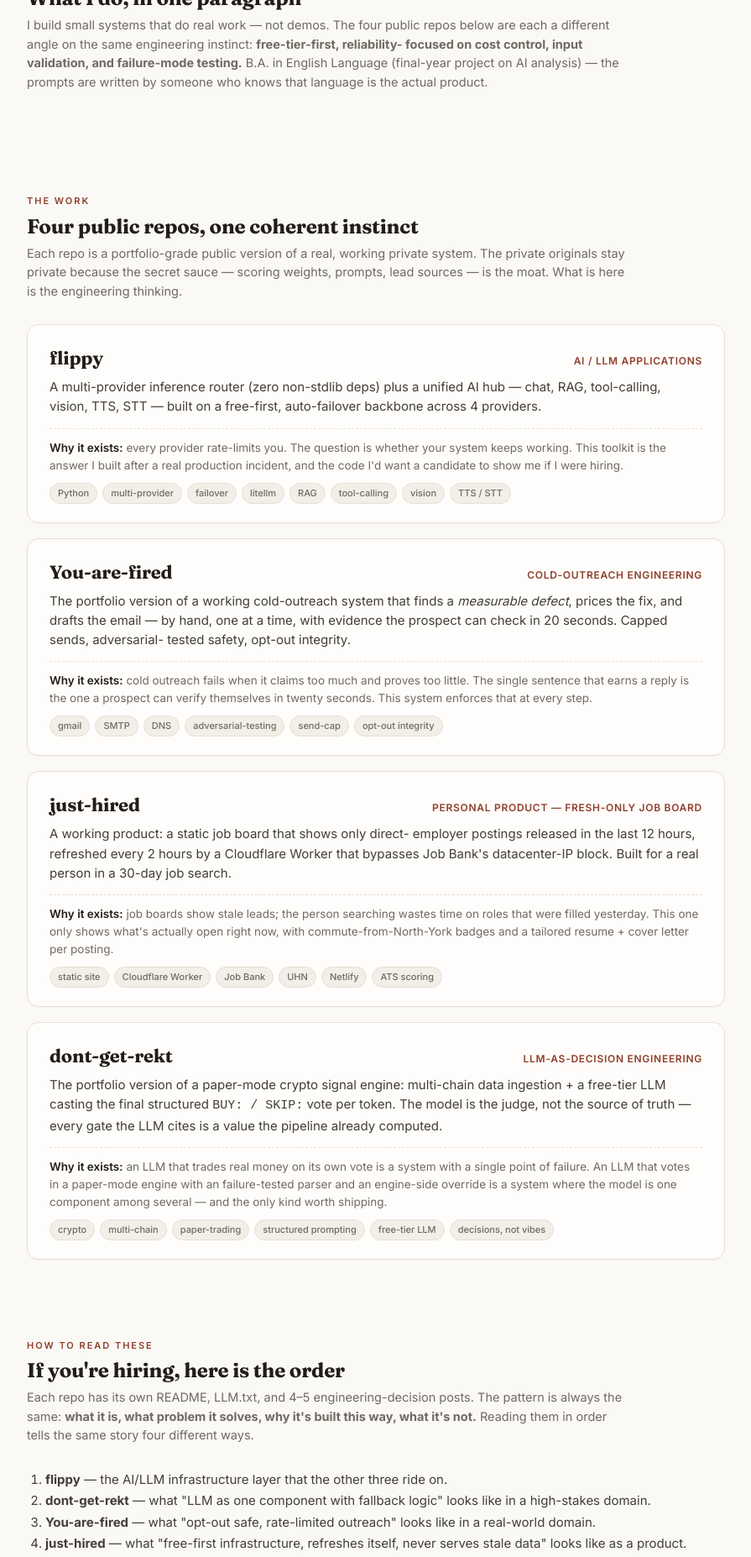
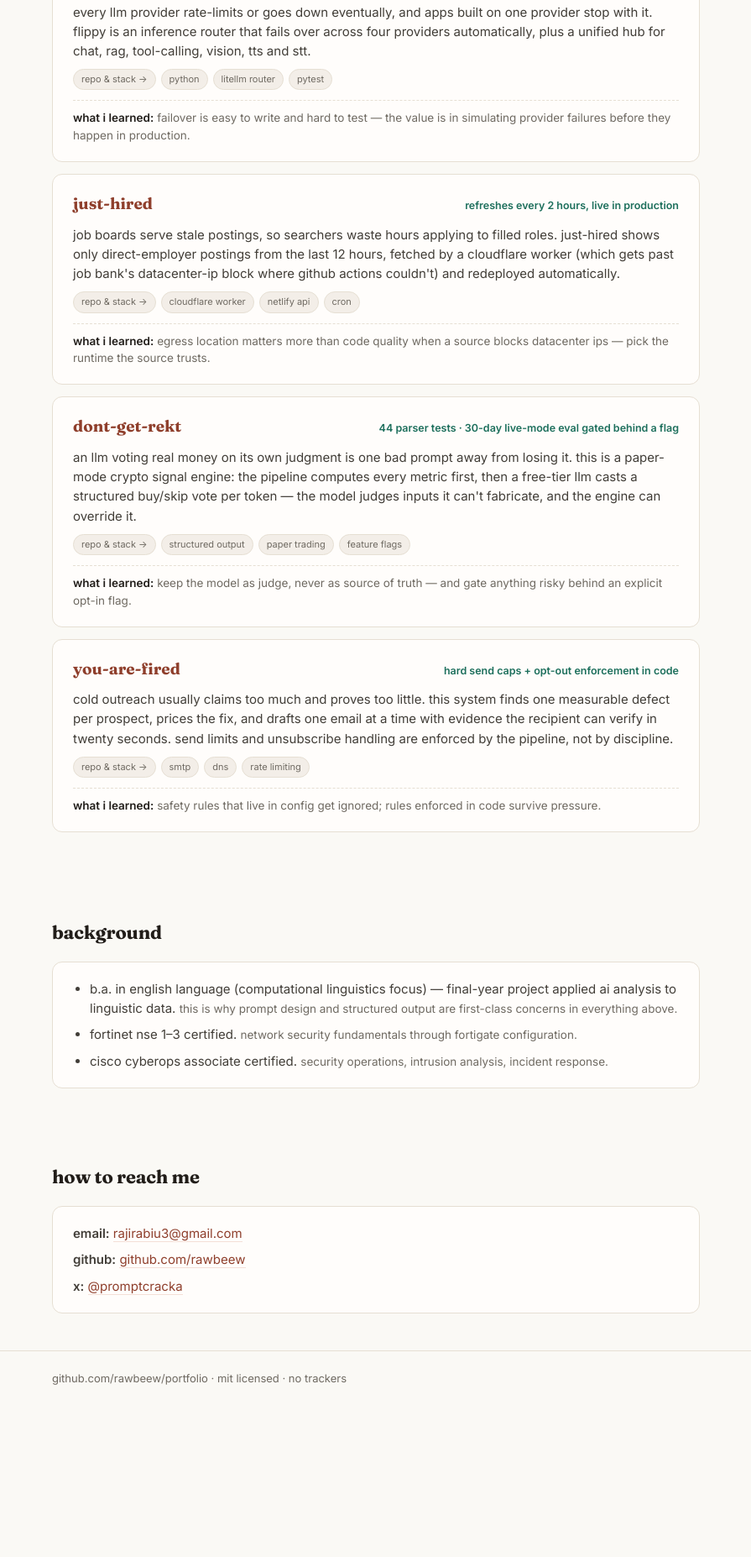
Before and after one commit to Rawbeew/portfolio, a plain HTML site: page index.html in a window 1280 px wide. Shown: the part 516-2370 px from the top of the page at 84% size, without its empty margins (192-1087 px from the left). After the commit the page ends 2201 px from the top, so only its background shows below. Drawn offline with Linux system fonts and the light colour scheme.

Commit message:
portfolio: recruiter-first rewrite — what i build, background, contact, now-section

```diff
--- a/index.html
+++ b/index.html
@@ -3,18 +3,18 @@
 <head>
 <meta charset="UTF-8">
 <meta name="viewport" content="width=device-width, initial-scale=1.0">
-<title>Raji Muhammed Robiu — LLM Systems Engineer | Computational Linguistics + Failure-Aware Routing</title>
-<meta name="description" content="Personal portfolio of Raji Muhammed Robiu — AI/LLM applications, cold-outreach engineering, and LLM-as-decision systems. All four public repos in one place.">
+<title>raji muhammed robiu — ai/llm engineer</title>
+<meta name="description" content="Raji Muhammed Robiu builds AI/LLM applications — multi-provider routing, job-data pipelines, and paper-mode decision engines. Public repos, background, and contact.">
 <meta name="author" content="Raji Muhammed Robiu">
-<meta property="og:title" content="Raji Muhammed Robiu — AI/LLM engineer">
-<meta property="og:description" content="AI/LLM applications, cold-outreach engineering, LLM-as-decision systems. Four public portfolios.">
+<meta property="og:title" content="raji muhammed robiu — ai/llm engineer">
+<meta property="og:description" content="what i build, how i got here, how to reach me.">
 <meta property="og:type" content="website">
 <link rel="preconnect" href="https://fonts.googleapis.com">
 <link rel="preconnect" href="https://fonts.gstatic.com" crossorigin>
-<link href="https://fonts.googleapis.com/css2?family=Inter:wght@400;500;600;700&family=Fraunces:opsz,wght@9..144,500;9..144,700&display=swap" rel="stylesheet">
+<link href="https://fonts.googleapis.com/css2?family=Inter:wght@400;500;600&family=Fraunces:opsz,wght@9..144,500;9..144,700&display=swap" rel="stylesheet">
 <style>
   :root{
-    --canvas:#faf9f5; --card:#fffdfb; --ink:#211d19; --ink-2:#2b2621;
+    --canvas:#faf9f5; --card:#fffdfb; --ink:#211d19;
     --body:#423e38; --mut:#6f6a62; --hair:#e6dfd3;
     --coral:#B5503A; --coral-deep:#8f3f2c; --coral-soft:#f4dfd7;
     --green:#1d6f5c; --green-soft:#effaf5; --green-bord:#bfe3d2;
@@ -27,114 +27,76 @@
     background:var(--canvas); color:var(--body); line-height:1.55;
     -webkit-font-smoothing:antialiased;
   }
-  .wrap{max-width:880px;margin:0 auto;padding:0 24px}
+  .wrap{max-width:820px;margin:0 auto;padding:0 24px}
 
-  /* HERO */
   header{
     background:linear-gradient(180deg,var(--ink) 0%,#16130f 100%);
-    color:#f3eee6; padding:64px 0 56px; position:relative; overflow:hidden;
+    color:#f3eee6; padding:56px 0 48px; position:relative; overflow:hidden;
   }
   header::before{
     content:""; position:absolute; inset:0;
-    background:radial-gradient(circle at 80% 30%,rgba(181,80,58,0.25),transparent 50%);
+    background:radial-gradient(circle at 80% 30%,rgba(181,80,58,0.22),transparent 50%);
     pointer-events:none;
-  }
-  header .kicker{
-    color:#e39b83; font-weight:600; letter-spacing:.16em;
-    text-transform:uppercase; font-size:12px; margin-bottom:14px;
   }
   header h1{
     font-family:'Fraunces',Georgia,serif; font-weight:700;
-    font-size:42px; line-height:1.15; margin:0 0 14px;
-    color:#f3eee6; letter-spacing:-.01em;
+    font-size:40px; line-height:1.15; margin:0 0 12px;
+    color:#f3eee6; letter-spacing:-.01em; text-transform:lowercase;
   }
   header .lede{
-    font-size:17px; line-height:1.55; color:#d8d2c5;
-    max-width:680px;
+    font-size:17px; line-height:1.55; color:#d8d2c5; max-width:660px;
   }
   header .lede strong{color:#f3eee6; font-weight:600}
+  header .now{
+    margin-top:20px; padding-top:16px; border-top:1px solid rgba(243,238,230,.18);
+    font-size:14px; color:#bdb6a6; max-width:660px;
+  }
+  header .now b{color:#e39b83; font-weight:600}
 
-  /* SECTIONS */
-  section{padding:48px 0}
+  section{padding:44px 0}
   h2{
     font-family:'Fraunces',serif; font-weight:700;
-    font-size:24px; line-height:1.25; color:var(--ink);
-    margin:0 0 6px; letter-spacing:-.01em;
-  }
-  h2 .eyebrow{
-    display:block; font-family:'Inter',sans-serif; font-weight:600;
-    font-size:11px; letter-spacing:.18em; text-transform:uppercase;
-    color:var(--coral-deep); margin-bottom:8px;
-  }
-  .secsub{
-    color:var(--mut); font-size:14.5px; margin:0 0 28px; max-width:720px;
+    font-size:22px; color:var(--ink); margin:0 0 18px;
+    letter-spacing:-.01em; text-transform:lowercase;
   }
 
-  /* REPO CARDS */
-  .repos{display:grid; gap:18px; margin-top:24px}
-  .repo{
-    background:var(--card); border:1px solid var(--hair); border-radius:14px;
-    padding:22px 26px; box-shadow:0 1px 0 rgba(33,29,25,0.02);
-    transition:transform .14s ease, box-shadow .14s ease, border-color .14s ease;
+  .proj{
+    background:var(--card); border:1px solid var(--hair); border-radius:12px;
+    padding:20px 24px; margin-bottom:14px;
   }
-  .repo:hover{
-    transform:translateY(-1px);
-    border-color:#d9d0bf;
-    box-shadow:0 4px 16px rgba(33,29,25,0.06);
+  .proj .head{display:flex; justify-content:space-between; gap:12px; flex-wrap:wrap; align-items:baseline}
+  .proj h3{font-family:'Fraunces',serif; font-size:19px; margin:0; text-transform:lowercase}
+  .proj h3 a{color:var(--coral-deep); text-decoration:none}
+  .proj h3 a:hover{text-decoration:underline}
+  .proj .metric{font-size:12.5px; font-weight:600; color:var(--green); white-space:nowrap}
+  .proj p{font-size:15px; margin:10px 0 0}
+  .proj .stack{margin-top:10px; display:flex; flex-wrap:wrap; gap:6px}
+  .tag{
+    display:inline-block; font-size:11px; padding:3px 9px; border-radius:99px;
+    background:#f3eee8; color:var(--mut); border:1px solid var(--hair);
   }
-  .repo .head{
-    display:flex; align-items:baseline; justify-content:space-between;
-    gap:14px; flex-wrap:wrap; margin-bottom:6px;
-  }
-  .repo h3{
-    font-family:'Fraunces',serif; font-weight:700;
-    font-size:22px; margin:0; color:var(--ink); letter-spacing:-.01em;
-  }
-  .repo h3 a{
-    color:inherit; text-decoration:none;
-    border-bottom:2px solid transparent;
-    transition:border-color .14s ease;
-  }
-  .repo h3 a:hover{border-bottom-color:var(--coral)}
-  .repo .role{
-    font-size:12px; font-weight:600; letter-spacing:.06em;
-    color:var(--coral-deep); text-transform:uppercase;
-  }
-  .repo .desc{color:var(--body); margin:6px 0 14px; font-size:15px}
-  .repo .why{
-    color:var(--mut); font-size:13.5px; line-height:1.55;
-    border-top:1px dashed var(--hair); padding-top:12px; margin-top:10px;
-  }
-  .repo .why b{color:var(--ink); font-weight:600}
-  .tags{display:flex; flex-wrap:wrap; gap:6px; margin-top:10px}
-  .tag{
-    display:inline-block; font-size:11px; font-weight:500;
-    padding:3px 9px; border-radius:99px; background:#f3eee8; color:var(--mut);
-    border:1px solid var(--hair);
-  }
+  .proj .learned{margin-top:12px; font-size:13.5px; color:var(--mut); border-top:1px dashed var(--hair); padding-top:10px}
+  .proj .learned b{color:var(--ink)}
 
-  /* CONTACT */
-  .contact{
-    background:var(--card); border:1px solid var(--hair); border-radius:14px;
-    padding:24px 28px; margin-top:8px;
-  }
-  .contact p{margin:0 0 8px}
+  .bg{background:var(--card); border:1px solid var(--hair); border-radius:12px; padding:20px 24px}
+  .bg ul{margin:0; padding-left:20px}
+  .bg li{font-size:15px; margin-bottom:8px}
+  .bg li:last-child{margin-bottom:0}
+  .bg li span{color:var(--mut); font-size:13.5px}
+
+  .contact{background:var(--card); border:1px solid var(--hair); border-radius:12px; padding:20px 24px}
+  .contact p{margin:0 0 8px; font-size:15px}
   .contact p:last-child{margin-bottom:0}
   .contact a{color:var(--coral-deep); text-decoration:none; border-bottom:1px solid var(--coral-soft)}
   .contact a:hover{border-bottom-color:var(--coral)}
 
-  footer{
-    border-top:1px solid var(--hair); padding:24px 0 36px;
-    color:var(--mut); font-size:13px;
-  }
-  footer a{color:var(--mut); text-decoration:none; border-bottom:1px solid var(--hair)}
-  footer a:hover{color:var(--coral-deep); border-bottom-color:var(--coral-soft)}
+  footer{border-top:1px solid var(--hair); padding:22px 0 34px; color:var(--mut); font-size:13px}
+  footer a{color:var(--mut); text-decoration:none}
 
   @media(max-width:600px){
-    header{padding:48px 0 40px}
-    header h1{font-size:32px}
-    section{padding:36px 0}
-    .repo{padding:18px 20px}
+    header{padding:44px 0 36px}
+    header h1{font-size:30px}
+    section{padding:32px 0}
   }
 </style>
 </head>
@@ -142,213 +104,133 @@
 
 <header>
   <div class="wrap">
-    <div class="kicker">Personal portfolio</div>
-    <h1>Raji Muhammed Robiu</h1>
+    <h1>raji muhammed robiu</h1>
     <p class="lede">
-      <strong>Computational linguist turned LLM systems engineer.</strong>
-      I build free-tier-first, failure-aware routing and agent systems
-      that stay reliable when individual providers don't. The language
-      model is one <em>component</em> — gated, auditable, and overridable.
+      <strong>ai/llm engineer.</strong> computational linguistics degree,
+      shipped products on free-tier infrastructure: multi-provider
+      inference routing, self-updating data pipelines, and llm-as-decision
+      systems where the model is one component among several.
     </p>
-    <p class="lede" style="margin-top:12px;font-size:.95em;color:var(--mut)">
-      <strong style="color:var(--ink)">Target roles:</strong> AI Engineer /
-      LLM Application Engineer — production systems, data pipelines,
-      multi-provider routing, agents &amp; evals.
-      <span style="display:inline-block;margin-top:6px">
-        <strong>Tech:</strong> Python · RAG · multi-provider LLM routing ·
-        agents · evals · SQLite/Postgres · Cloudflare Workers · Docker ·
-        adversarial testing · CI/CD
-      </span>
+    <p class="now">
+      <b>working on now:</b> running a 30-day public eval of a paper-mode
+      crypto signal engine · launching flippy cloud (hosted version of my
+      inference router) · building the @promptcracka build-in-public channel.
     </p>
   </div>
 </header>
 
 <main>
-  <!-- THE STORY -->
+
   <section>
     <div class="wrap">
-      <h2><span class="eyebrow">The story</span>What I do, in one paragraph</h2>
-      <p class="secsub">
-        I build small systems that do real work — not demos. The four
-        public repos below are each a different angle on the same
-        engineering instinct: <strong>free-tier-first, reliability-
-        focused on cost control, input validation, and failure-mode testing.</strong> B.A.
-        in English Language (final-year project on AI analysis) — the
-        prompts are written by someone who knows that language is the
-        actual product.
-      </p>
+      <h2>what i build</h2>
+
+      <article class="proj">
+        <div class="head">
+          <h3><a href="https://github.com/Rawbeew/flippy" target="_blank" rel="noopener">flippy</a></h3>
+          <span class="metric">147 passing tests</span>
+        </div>
+        <p>
+          every llm provider rate-limits or goes down eventually, and apps built
+          on one provider stop with it. flippy is an inference router that
+          fails over across four providers automatically, plus a unified hub
+          for chat, rag, tool-calling, vision, tts and stt.
+        </p>
+        <div class="stack">
+          <span class="tag"><a href="https://github.com/Rawbeew/flippy" style="color:inherit;text-decoration:none">repo &amp; stack →</a></span>
+          <span class="tag">python</span><span class="tag">litellm router</span><span class="tag">pytest</span>
+        </div>
+        <p class="learned"><b>what i learned:</b> failover is easy to write and hard to test — the value is in simulating provider failures before they happen in production.</p>
+      </article>
+
+      <article class="proj">
+        <div class="head">
+          <h3><a href="https://github.com/Rawbeew/just-hired" target="_blank" rel="noopener">just-hired</a></h3>
+          <span class="metric">refreshes every 2 hours, live in production</span>
+        </div>
+        <p>
+          job boards serve stale postings, so searchers waste hours applying to
+          filled roles. just-hired shows only direct-employer postings from the
+          last 12 hours, fetched by a cloudflare worker (which gets past job
+          bank's datacenter-ip block where github actions couldn't) and
+          redeployed automatically.
+        </p>
+        <div class="stack">
+          <span class="tag"><a href="https://github.com/Rawbeew/just-hired" style="color:inherit;text-decoration:none">repo &amp; stack →</a></span>
+          <span class="tag">cloudflare worker</span><span class="tag">netlify api</span><span class="tag">cron</span>
+        </div>
+        <p class="learned"><b>what i learned:</b> egress location matters more than code quality when a source blocks datacenter ips — pick the runtime the source trusts.</p>
+      </article>
+
+      <article class="proj">
+        <div class="head">
+          <h3><a href="https://github.com/Rawbeew/dont-get-rekt" target="_blank" rel="noopener">dont-get-rekt</a></h3>
+          <span class="metric">44 parser tests · 30-day live-mode eval gated behind a flag</span>
+        </div>
+        <p>
+          an llm voting real money on its own judgment is one bad prompt away
+          from losing it. this is a paper-mode crypto signal engine: the
+          pipeline computes every metric first, then a free-tier llm casts a
+          structured buy/skip vote per token — the model judges inputs it
+          can't fabricate, and the engine can override it.
+        </p>
+        <div class="stack">
+          <span class="tag"><a href="https://github.com/Rawbeew/dont-get-rekt" style="color:inherit;text-decoration:none">repo &amp; stack →</a></span>
+          <span class="tag">structured output</span><span class="tag">paper trading</span><span class="tag">feature flags</span>
+        </div>
+        <p class="learned"><b>what i learned:</b> keep the model as judge, never as source of truth — and gate anything risky behind an explicit opt-in flag.</p>
+      </article>
+
+      <article class="proj">
+        <div class="head">
+          <h3><a href="https://github.com/Rawbeew/You-are-fired" target="_blank" rel="noopener">you-are-fired</a></h3>
+          <span class="metric">hard send caps + opt-out enforcement in code</span>
+        </div>
+        <p>
+          cold outreach usually claims too much and proves too little. this
+          system finds one measurable defect per prospect, prices the fix, and
+          drafts one email at a time with evidence the recipient can verify in
+          twenty seconds. send limits and unsubscribe handling are enforced by
+          the pipeline, not by discipline.
+        </p>
+        <div class="stack">
+          <span class="tag"><a href="https://github.com/Rawbeew/You-are-fired" style="color:inherit;text-decoration:none">repo &amp; stack →</a></span>
+          <span class="tag">smtp</span><span class="tag">dns</span><span class="tag">rate limiting</span>
+        </div>
+        <p class="learned"><b>what i learned:</b> safety rules that live in config get ignored; rules enforced in code survive pressure.</p>
+      </article>
     </div>
   </section>
 
-  <!-- THE PORTFOLIOS -->
   <section>
     <div class="wrap">
-      <h2><span class="eyebrow">The work</span>Four public repos, one coherent instinct</h2>
-      <p class="secsub">
-        Each repo is a portfolio-grade public version of a real,
-        working private system. The private originals stay private
-        because the secret sauce — scoring weights, prompts, lead
-        sources — is the moat. What is here is the engineering thinking.
-      </p>
-
-      <div class="repos">
-
-        <article class="repo">
-          <div class="head">
-            <h3><a href="https://github.com/Rawbeew/flippy" target="_blank" rel="noopener">flippy</a></h3>
-            <span class="role">AI / LLM applications</span>
-          </div>
-          <p class="desc">
-            A multi-provider inference router (zero non-stdlib deps) plus
-            a unified AI hub — chat, RAG, tool-calling, vision, TTS, STT —
-            built on a free-first, auto-failover backbone across 4
-            providers.
-          </p>
-          <div class="why">
-            <b>Why it exists:</b> every provider rate-limits you. The
-            question is whether your system keeps working. This toolkit
-            is the answer I built after a real production incident, and
-            the code I'd want a candidate to show me if I were hiring.
-          </div>
-          <div class="tags">
-            <span class="tag">Python</span>
-            <span class="tag">multi-provider</span>
-            <span class="tag">failover</span>
-            <span class="tag">litellm</span>
-            <span class="tag">RAG</span>
-            <span class="tag">tool-calling</span>
-            <span class="tag">vision</span>
-            <span class="tag">TTS / STT</span>
-          </div>
-        </article>
-
-        <article class="repo">
-          <div class="head">
-            <h3><a href="https://github.com/Rawbeew/You-are-fired" target="_blank" rel="noopener">You-are-fired</a></h3>
-            <span class="role">Cold-outreach engineering</span>
-          </div>
-          <p class="desc">
-            The portfolio version of a working cold-outreach system that
-            finds a <em>measurable defect</em>, prices the fix, and drafts
-            the email — by hand, one at a time, with evidence the
-            prospect can check in 20 seconds. Capped sends, adversarial-
-            tested safety, opt-out integrity.
-          </p>
-          <div class="why">
-            <b>Why it exists:</b> cold outreach fails when it claims too
-            much and proves too little. The single sentence that earns a
-            reply is the one a prospect can verify themselves in twenty
-            seconds. This system enforces that at every step.
-          </div>
-          <div class="tags">
-            <span class="tag">gmail</span>
-            <span class="tag">SMTP</span>
-            <span class="tag">DNS</span>
-            <span class="tag">adversarial-testing</span>
-            <span class="tag">send-cap</span>
-            <span class="tag">opt-out integrity</span>
-          </div>
-        </article>
-
-        <article class="repo">
-          <div class="head">
-            <h3><a href="https://github.com/Rawbeew/just-hired" target="_blank" rel="noopener">just-hired</a></h3>
-            <span class="role">Personal product — fresh-only job board</span>
-          </div>
-          <p class="desc">
-            A working product: a static job board that shows only direct-
-            employer postings released in the last 12 hours, refreshed
-            every 2 hours by a Cloudflare Worker that bypasses Job Bank's
-            datacenter-IP block. Built for a real person in a 30-day job
-            search.
-          </p>
-          <div class="why">
-            <b>Why it exists:</b> job boards show stale leads; the
-            person searching wastes time on roles that were filled
-            yesterday. This one only shows what's actually open right
-            now, with commute-from-North-York badges and a tailored
-            resume + cover letter per posting.
-          </div>
-          <div class="tags">
-            <span class="tag">static site</span>
-            <span class="tag">Cloudflare Worker</span>
-            <span class="tag">Job Bank</span>
-            <span class="tag">UHN</span>
-            <span class="tag">Netlify</span>
-            <span class="tag">ATS scoring</span>
-          </div>
-        </article>
-
-        <article class="repo">
-          <div class="head">
-            <h3><a href="https://github.com/Rawbeew/dont-get-rekt" target="_blank" rel="noopener">dont-get-rekt</a></h3>
-            <span class="role">LLM-as-decision engineering</span>
-          </div>
-          <p class="desc">
-            The portfolio version of a paper-mode crypto signal engine:
-            multi-chain data ingestion + a free-tier LLM casting the
-            final structured <code>BUY: / SKIP:</code> vote per token.
-            The model is the judge, not the source of truth — every
-            gate the LLM cites is a value the pipeline already computed.
-          </p>
-          <div class="why">
-            <b>Why it exists:</b> an LLM that trades real money on its
-            own vote is a system with a single point of failure. An LLM
-            that votes in a paper-mode engine with an failure-tested
-            parser and an engine-side override is a system where the
-            model is one component among several — and the only kind
-            worth shipping.
-          </div>
-          <div class="tags">
-            <span class="tag">crypto</span>
-            <span class="tag">multi-chain</span>
-            <span class="tag">paper-trading</span>
-            <span class="tag">structured prompting</span>
-            <span class="tag">free-tier LLM</span>
-            <span class="tag">decisions, not vibes</span>
-          </div>
-        </article>
-
+      <h2>background</h2>
+      <div class="bg">
+        <ul>
+          <li>b.a. in english language (computational linguistics focus) — final-year project applied ai analysis to linguistic data. <span>this is why prompt design and structured output are first-class concerns in everything above.</span></li>
+          <li>fortinet nse 1–3 certified. <span>network security fundamentals through fortigate configuration.</span></li>
+          <li>cisco cyberops associate certified. <span>security operations, intrusion analysis, incident response.</span></li>
+        </ul>
       </div>
     </div>
   </section>
 
-  <!-- HOW TO READ THESE -->
   <section>
     <div class="wrap">
-      <h2><span class="eyebrow">How to read these</span>If you're hiring, here is the order</h2>
-      <p class="secsub">
-        Each repo has its own README, LLM.txt, and 4–5 engineering-decision
-        posts. The pattern is always the same: <strong>what it is, what
-        problem it solves, why it's built this way, what it's not.</strong>
-        Reading them in order tells the same story four different ways.
-      </p>
-      <ol style="color:var(--body); font-size:15px; padding-left:22px; line-height:1.7">
-        <li><b>flippy</b> — the AI/LLM infrastructure layer that the other three ride on.</li>
-        <li><b>dont-get-rekt</b> — what "LLM as one component with fallback logic" looks like in a high-stakes domain.</li>
-        <li><b>You-are-fired</b> — what "opt-out safe, rate-limited outreach" looks like in a real-world domain.</li>
-        <li><b>just-hired</b> — what "free-first infrastructure, refreshes itself, never serves stale data" looks like as a product.</li>
-      </ol>
+      <h2>how to reach me</h2>
+      <div class="contact">
+        <p><b>email:</b> <a href="mailto:rajirabiu3@gmail.com">rajirabiu3@gmail.com</a></p>
+        <p><b>github:</b> <a href="https://github.com/Rawbeew" target="_blank" rel="noopener">github.com/rawbeew</a></p>
+        <p><b>x:</b> <a href="https://x.com/promptcracka" target="_blank" rel="noopener">@promptcracka</a></p>
+      </div>
     </div>
   </section>
 
-  <!-- CONTACT -->
-  <section>
-    <div class="wrap">
-      <h2><span class="eyebrow">Contact</span>Get in touch</h2>
-      <div class="contact">
-        <p><b>GitHub:</b> <a href="https://github.com/Rawbeew" target="_blank" rel="noopener">github.com/Rawbeew</a></p>
-        <p><b>For hiring managers:</b> these four repos are public, runnable, and the LLM.txt files in each give AI crawlers a structured summary. If you want to see the private originals (the full pipelines with scoring weights and prompts), reach out.</p>
-      </div>
-    </div>
-  </section>
 </main>
 
 <footer>
   <div class="wrap">
-    <a href="https://github.com/Rawbeew/portfolio">github.com/Rawbeew/portfolio</a> ·
-    MIT licensed ·
-    no trackers
+    <a href="https://github.com/Rawbeew/portfolio">github.com/rawbeew/portfolio</a> · mit licensed · no trackers
   </div>
 </footer>
 
```
